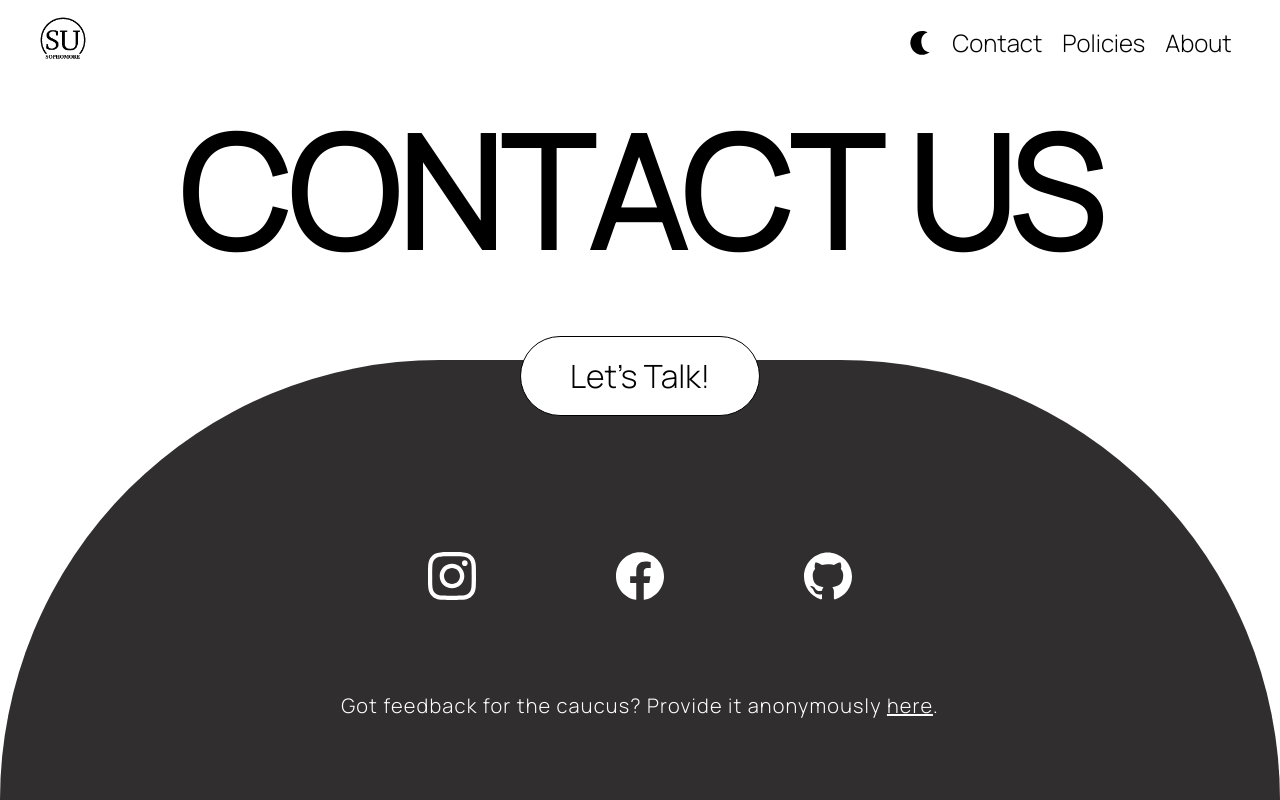
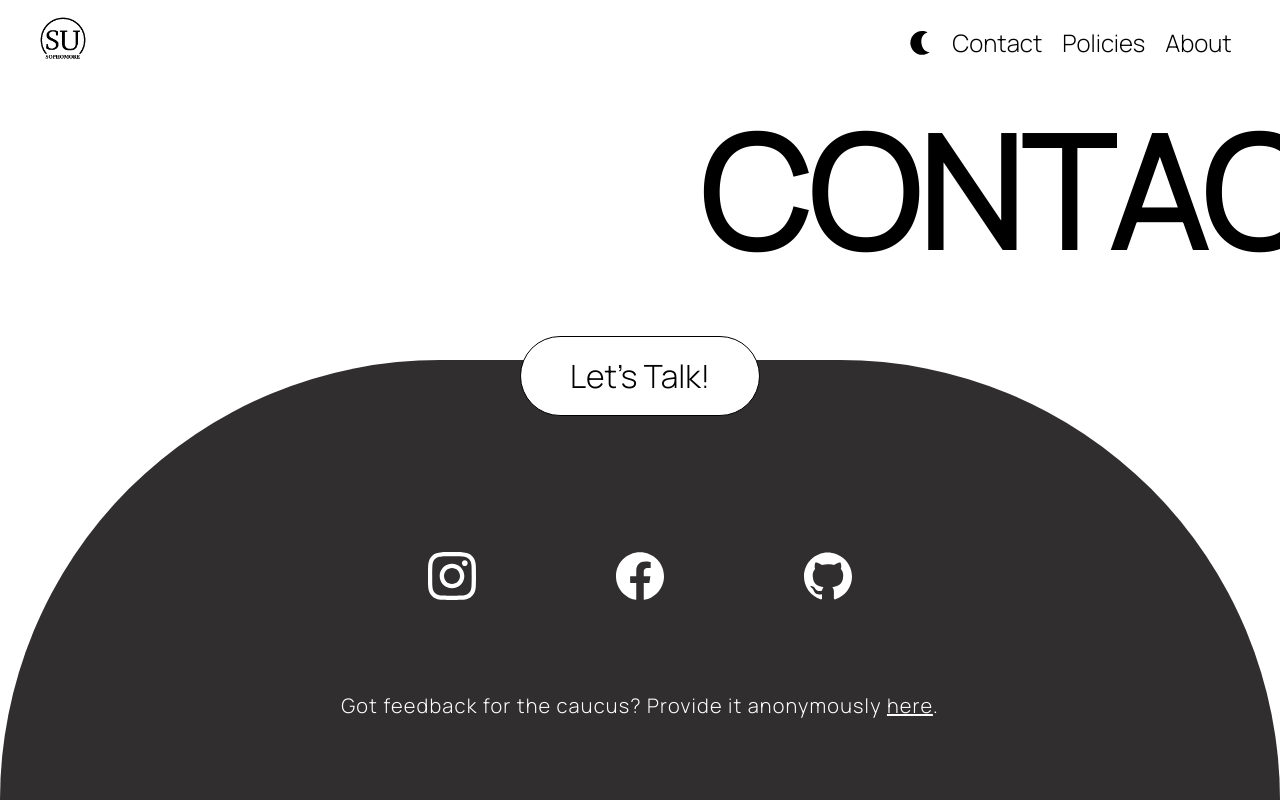
Before and after one commit to leomet07/sophomore.stuysu.org, a Next.js app: page /contact in a window 1280 px wide. Built offline with nearby package versions, Linux system fonts and the light colour scheme.

Commit message:
Add initial marquee effect
Feedback on width, timing, and other stylistic specifics is welcome.

```diff
--- a/styles/Contact.module.css
+++ b/styles/Contact.module.css
@@ -17,6 +17,16 @@
 	color: var(--primary-color);
 	z-index: 5;
 	position: sticky;
+	animation: scroll-left 20s linear infinite;
+}
+
+@keyframes scroll-left {
+    0% {
+        transform: translateX(90%);
+    }
+    100% {
+        transform: translateX(-90%);
+    }
 }
 
 #lets_talk {
```
